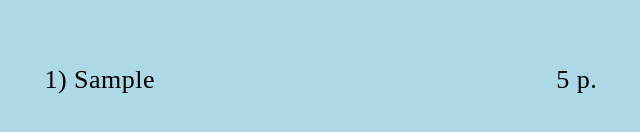
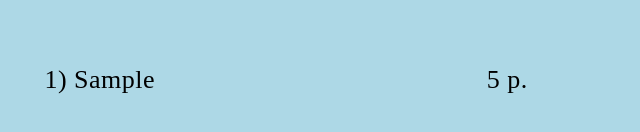
Before and after one commit to Daniil-Belousov/cost-app, a website: page index.html in a window 1280 px wide. Both pictures are taken after typing "Sample", "5" into the empty fields and a click on the button "ADD". Shown: the part 228-360 px from the top of the page, 250-890 px from the left. Drawn offline with Linux system fonts and the light colour scheme.

Commit message:
added line breack

```diff
--- a/style.css
+++ b/style.css
@@ -146,12 +146,21 @@ label {
   justify-content: space-between;
   width: 80%;
   align-items: center;
+  word-break: break-all;
 }
 
 .cost-cost {
   font-size: 26px;
   font-weight: 100;
   letter-spacing: 0.5px;
+}
+
+.cost-text {
+  width: 70%;
+}
+
+.cost-money {
+  width: 20%;
 }
 
 .wrap-buttons {
```
